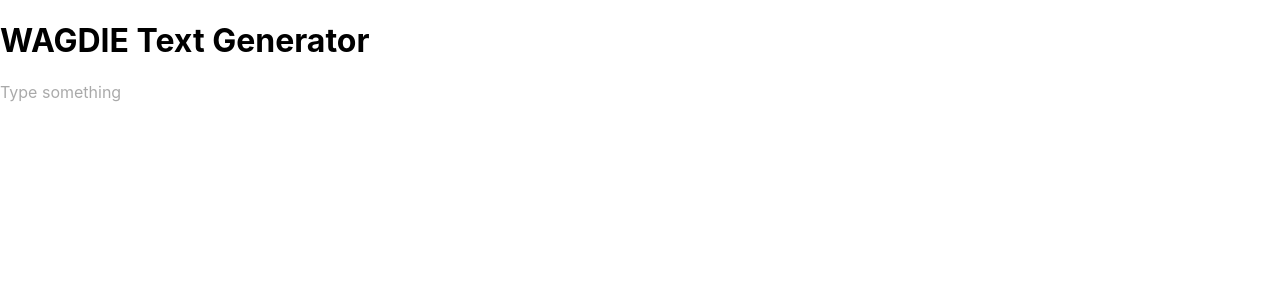
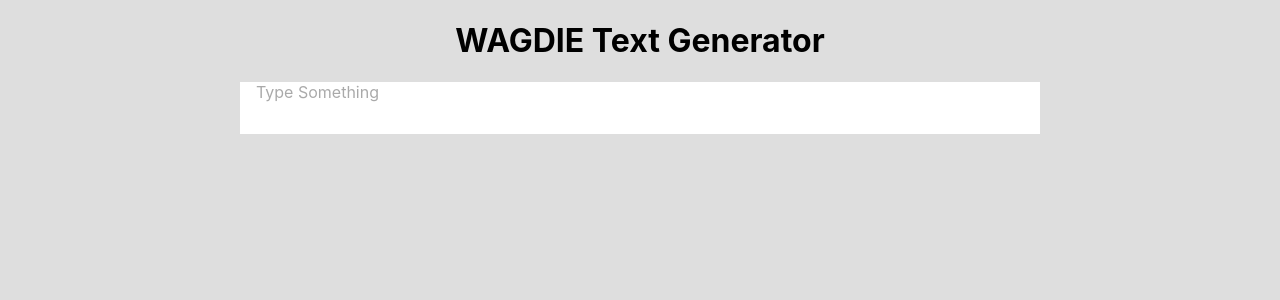
Before and after one commit to spoorts-eth/wagdie-text, a Next.js app: page / in a window 1280 px wide. Shown: the top 300 px of the page. Built offline with nearby package versions, Linux system fonts and the light colour scheme.

Commit message:
basic styling

```diff
--- a/components/Generator.tsx
+++ b/components/Generator.tsx
@@ -4,8 +4,6 @@ import React, {
   ClipboardEventHandler,
   KeyboardEventHandler,
   useCallback,
-  useLayoutEffect,
-  useRef,
   useState,
 } from 'react'
 import { createEditor, Descendant, Editor, Text, Transforms } from 'slate'
@@ -15,7 +13,10 @@ import {
   withReact,
   RenderLeafProps,
   ReactEditor,
+  RenderElementProps,
 } from 'slate-react'
+
+import styles from '../styles/Generator.module.css';
 
 const initialValue: Descendant[] = [
   {
@@ -99,6 +100,10 @@ export default function Generator() {
     [editor, generateText]
   )
 
+  const renderElement = useCallback((props: RenderElementProps) => {
+    return <Element {...props} />
+  }, [])
+
   const renderLeaf = useCallback((props: RenderLeafProps) => {
     return <Leaf {...props} />
   }, [])
@@ -110,12 +115,20 @@ export default function Generator() {
   return (
     <Slate editor={editor} value={initialValue}>
       <Editable
-        // renderLeaf={renderLeaf}
-        placeholder="Type something"
+        renderElement={renderElement}
+        renderLeaf={renderLeaf}
+        placeholder="Type Something"
         onKeyDown={onKeyDown}
         onPaste={onPaste}
+        className={styles.editable}
       />
     </Slate>
+  )
+}
+
+const Element = (props: RenderElementProps) => {
+  return (
+    <div className={styles.element}>{props.children}</div>
   )
 }
 
--- a/pages/index.tsx
+++ b/pages/index.tsx
@@ -1,19 +1,20 @@
 import Head from 'next/head'
 import Generator from '../components/Generator'
+import styles from '../styles/Home.module.css'
 
 export default function Home() {
   return (
-    <div>
+    <>
       <Head>
         <title>WAGDIE Text Generator</title>
         <meta name="description" content="Generate WAGDIE style text" />
         {/* <link rel="icon" href="/favicon.ico" /> */}
       </Head>
 
-      <main>
+      <main className={styles.container}>
         <h1>WAGDIE Text Generator</h1>
         <Generator />
       </main>
-    </div>
+    </>
   )
 }
--- /dev/null
+++ b/styles/Generator.module.css
@@ -0,0 +1,11 @@
+.editable {
+    width: 100%;
+    min-height: 100%;
+    max-width: 800px;
+    background: #fff;
+    padding: 1em;
+}
+
+.element {
+  width: 100%;
+}
--- /dev/null
+++ b/styles/Home.module.css
@@ -0,0 +1,8 @@
+.container {
+  width: 100%;
+  min-height: 100vh;
+  display: flex;
+  flex-direction: column;
+  align-items: center;
+  background: #dedede;
+}
--- a/styles/globals.css
+++ b/styles/globals.css
@@ -4,6 +4,8 @@ body {
   margin: 0;
   font-family: -apple-system, BlinkMacSystemFont, Segoe UI, Roboto, Oxygen,
     Ubuntu, Cantarell, Fira Sans, Droid Sans, Helvetica Neue, sans-serif;
+  width: 100%;
+  height: 100%;
 }
 
 a {
```
Also changed, not shown: 1 other file (tests, documents, lock files or other folders).
